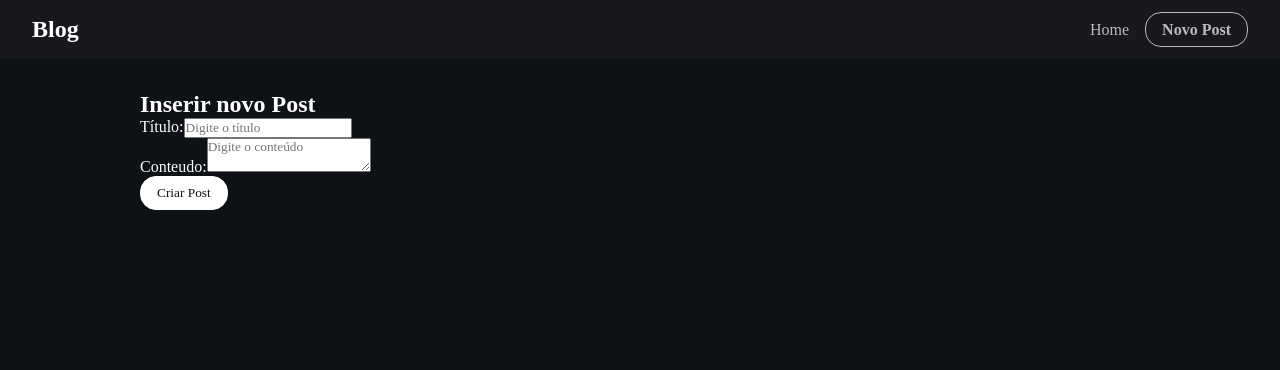
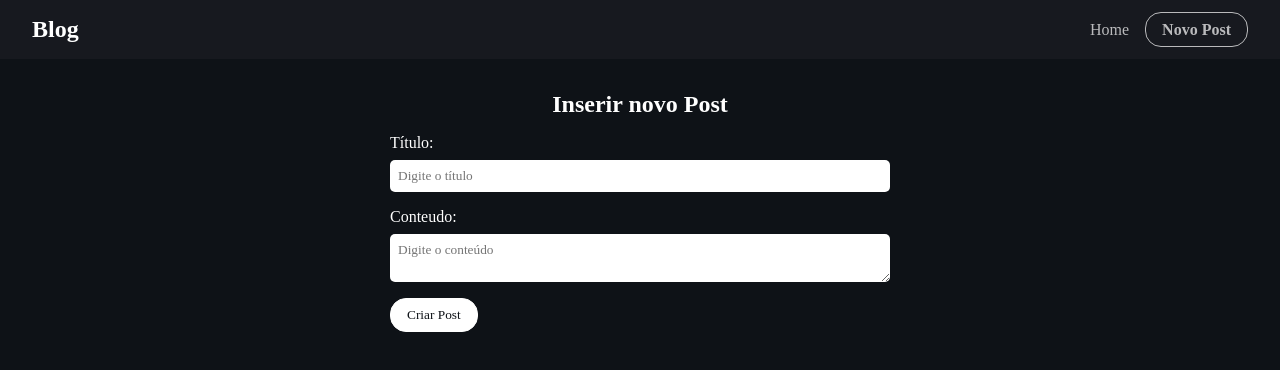
Before and after one commit to enjels/BlogReactAxios, a React (Vite) app: page /new in a window 1280 px wide. Shown: the top 370 px of the page. Built offline with nearby package versions, Linux system fonts and the light colour scheme; a web font is replaced by a local one.

Commit message:
adicionado uma rota para os id para cada post individual

```diff
--- a/src/routes/NewPost.css
+++ b/src/routes/NewPost.css
@@ -0,0 +1,23 @@
+.new-post h2 {
+  text-align: center;
+  margin-bottom: 1rem;
+}
+form {
+  max-width: 500px;
+  width: 100%;
+  margin: 0 auto;
+}
+.form-control{
+    display: flex;
+    flex-direction: column;
+    margin-bottom: 1rem;
+}
+.form-control label{
+margin-bottom: 0.5rem;
+}
+.form-control input,
+.form-control textarea{
+    padding: .5rem;
+    border-radius: 5px;
+    border: none;
+}
--- a/src/routes/NewPost.jsx
+++ b/src/routes/NewPost.jsx
@@ -1,8 +1,29 @@
+import blogFeatch from "../axios/config";
+import { useState} from "react";
+import { useNavigate } from "react-router-dom";
+import "./NewPost.css";
+
 const NewPost = () => {
+  const Navigate = useNavigate();
+  const [title, setTitle] = useState();
+  const [body, setBody] = useState();
+  const [newPost, setNewPost] = useState();
+
+  const createPost = async (e) => {
+    e.preventDefault();
+
+    const post = { title, body, userId: 1 };
+
+    await blogFeatch.post('/posts', {
+          body: post
+        });
+        Navigate("/")
+  };
+
   return (
     <div className="new-post">
       <h2>Inserir novo Post</h2>
-      <form>
+      <form onSubmit={(e) => createPost(e)}>
         <div className="form-control">
           <label htmlFor="title">Título:</label>
           <input
@@ -10,6 +31,7 @@ const NewPost = () => {
             name="title"
             placeholder="Digite o título"
             id="title"
+            onChange={(e) => setTitle(e.target.value)}
           />
         </div>
         <div className="form-control">
@@ -18,9 +40,10 @@ const NewPost = () => {
             name="body"
             id="body"
             placeholder="Digite o conteúdo"
+            onChange={(e) => setBody(e.target.value)}
           ></textarea>
         </div>
-        <input type="submit" value="Criar Post" className="btn"/>
+        <input type="submit" value="Criar Post" className="btn" />
       </form>
     </div>
   );
--- /dev/null
+++ b/src/routes/Post.css
@@ -0,0 +1,6 @@
+.post-container h2{
+    text-align: center;
+}
+.post-container .post{
+    border: none;
+}
--- /dev/null
+++ b/src/routes/Post.jsx
@@ -0,0 +1,39 @@
+import blogFeatch from "../axios/config.js";
+import { useState, useEffect } from "react";
+import { useParams } from "react-router-dom";
+import "./Post.css";
+
+const Post = () => {
+  const {id} = useParams()
+  const [post, setPost] = useState({});
+  const getPost = async () => {
+      try {
+          const response = await blogFeatch.get(`/posts/${id}`);
+
+          const data = response.data
+
+          setPost(data)
+    } catch (err) {
+      console.log("erro");
+    }
+  };
+
+  useEffect(() => {
+    getPost();
+  }, []);
+
+  return (
+    <div className="post-container">
+      {!post.title ? (
+        <p>Carregando...</p>
+      ) : (
+        <div className="post">
+          <h2>{post.title}</h2>
+          <p>{post.body}</p>
+        </div>
+      )}
+    </div>
+  );
+};
+
+export default Post;
```
Also changed, not shown: src/main.jsx (+7 -2 lines).
